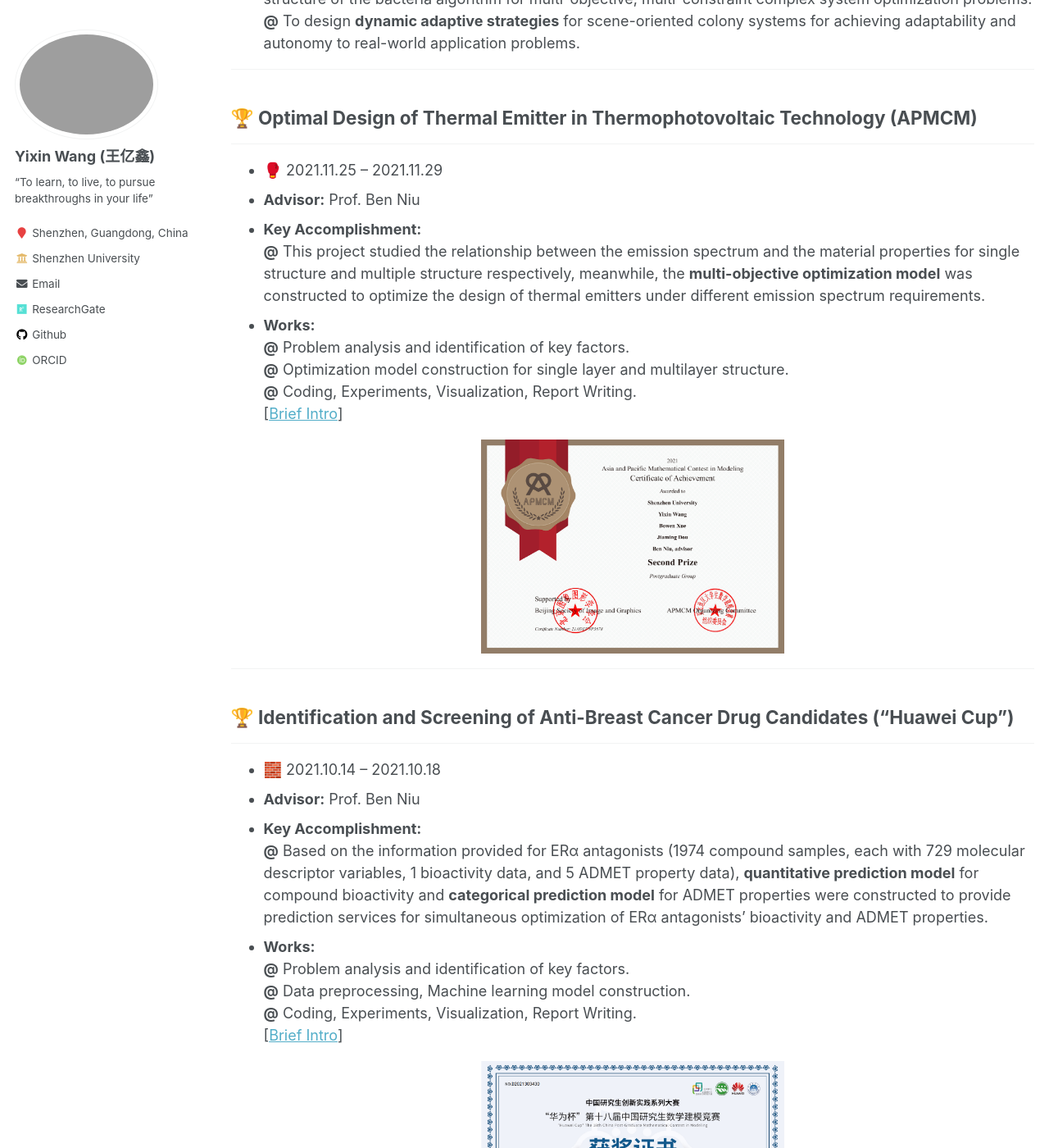
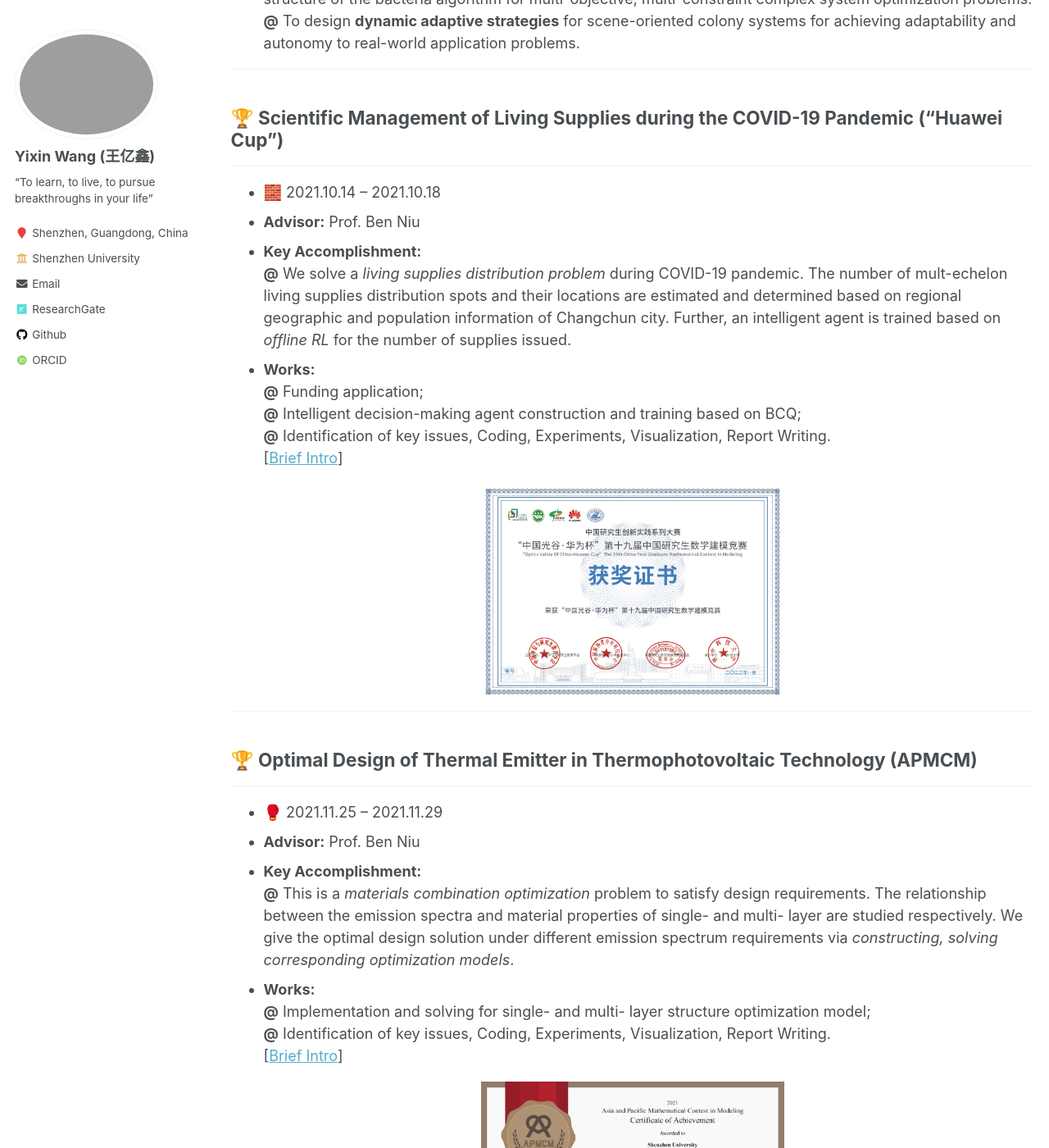
Before and after one commit to yixinwong1998/yixinwong1998.github.io, a Jekyll site: the page built from _pages/experiences.md, in a window 1280 px wide and 1400 px high, scrolled down 1316 px. Shown: the whole window at 82% size. Built offline with Jekyll 4.4.1, drawn with Linux system fonts in a browser that asks for light colours; some web fonts are replaced; some of the changed text lies outside the part shown.

Commit message:
update 230917

```diff
--- a/_pages/experiences.md
+++ b/_pages/experiences.md
@@ -13,7 +13,7 @@ author_profile: true
 * **Topic:** Study on the optimal resource allocation in the context of hierarchical medical system.
 * **Works:** \
     **@** To alleviate overpopulation in comprehensive hospital and improve the efficiency of medical services, China has prompted the medical alliance system. However, medical resource allocation and bidirectional referral strategies remain key issues to be solved.
-    In this study, a medical resource planning model based on a stochastic bidirectional referral service network is presented, in which the burden of medical resources and the quality of health care are considered simultaneously. In addition, several cases including first-visit scale redistribution, referral rate and service rate sensitivity analysis are conducted. Finally, we provide an effective heuristic method to obtain the optimal resource allocation scheme and a series of constructive decision suported insights are discussed.
+    In this study, a medical resource planning model based on a stochastic bidirectional referral service network is presented, in which the burden of medical resources and the quality of health care are considered simultaneously. In addition, several cases including first-visit scale redistribution, referral rate and service rate sensitivity analysis are conducted. Finally, we provide an effective heuristic method to obtain the optimal resource allocation scheme and a series of constructive decision supported insights are discussed.
     <center class="half">
       <img src="\../images/HMS.png" width="370"/>
     </center>
@@ -22,7 +22,7 @@ author_profile: true
 ## 📚 Application for National Natural Science Foundation of China，NSFC
 ------------------
 * ✍️ Jan. 2022 - Mar. 2022
-* **Advisor:** Prof. Hong Wang
+* **Advisor:** Prof. Hong Wang & Prof. Ben Niu
 * **Topic:** Bacterial colony optimization method based on the synergistic evolution of Multi-subject local emergent.
 * **Works:** \
     **@** To simulate **multi-subject local emergent heuristic behavior model** to build efficient bionic swarm intelligence algorithm based on bacterial colony systems. \
@@ -30,16 +30,31 @@ author_profile: true
     **@** To design **dynamic adaptive strategies** for scene-oriented colony systems for achieving adaptability and autonomy to real-world application problems.
 
 ------------------
+## 🏆 Scientific Management of Living Supplies during the COVID-19 Pandemic ("Huawei Cup")
+------------------
+* 🧱 2021.10.14 – 2021.10.18
+* **Advisor:** Prof. Ben Niu
+* **Key Accomplishment:** \
+ **@** We solve a *living supplies distribution problem* during COVID-19 pandemic. The number of mult-echelon living supplies distribution spots and their locations are estimated and determined based on regional geographic and population information of Changchun city. Further, an intelligent agent is trained based on *offline RL* for the number of supplies issued.
+* **Works:** \
+  **@** Funding application; \
+  **@** Intelligent decision-making agent construction and training based on BCQ; \
+  **@** Identification of key issues, Coding, Experiments, Visualization, Report Writing. \
+[<a href="\../files/huaweicup22.pdf">Brief Intro</a>]
+<center class="half">
+  <img src="\../images/huaweicup22.png" width="370"/>
+</center>
+
+------------------
 ## 🏆 Optimal Design of Thermal Emitter in Thermophotovoltaic Technology (APMCM)
 ------------------
 * 🥊 2021.11.25 – 2021.11.29
 * **Advisor:** Prof. Ben Niu
 * **Key Accomplishment:** \
-  **@**	This project studied the relationship between the emission spectrum and the material properties for single structure and multiple structure respectively, meanwhile, the **multi-objective optimization model** was constructed to optimize the design of thermal emitters under different emission spectrum requirements.
+  **@**	This is a *materials combination optimization* problem to satisfy design requirements. The relationship between the emission spectra and material properties of single- and multi- layer are studied respectively. We give the optimal design solution under different emission spectrum requirements via *constructing, solving corresponding optimization models*.
 * **Works:** \
-  **@** Problem analysis and identification of key factors. \
-  **@** Optimization model construction for single layer and multilayer structure. \
-  **@** Coding, Experiments, Visualization, Report Writing. \
+  **@** Implementation and solving for single- and multi- layer structure optimization model; \
+  **@** Identification of key issues, Coding, Experiments, Visualization, Report Writing. \
 [<a href="\../files/apmcm.pdf">Brief Intro</a>]
 <center class="half">
   <img src="\../images/apmcmCup.png" width="370"/>
@@ -51,11 +66,10 @@ author_profile: true
 * 🧱 2021.10.14 – 2021.10.18
 * **Advisor:** Prof. Ben Niu
 * **Key Accomplishment:** \
- **@** Based on the information provided for ERα antagonists (1974 compound samples, each with 729 molecular descriptor variables, 1 bioactivity data, and 5 ADMET property data), **quantitative prediction model** for compound bioactivity and **categorical prediction model** for ADMET properties were constructed to provide prediction services for simultaneous optimization of ERα antagonists' bioactivity and ADMET properties.
+ **@** We provide a stable solution for drugs candidates identification that simultaneously optimizes both bioactivity and ADMET properties. Based on the information provided for ERα antagonists, *quantitative prediction model* for compound bioactivity and *categorical prediction model* for ADMET properties are constructed, respectively.
 * **Works:** \
-  **@** Problem analysis and identification of key factors. \
-  **@** Data preprocessing, Machine learning model construction. \
-  **@** Coding, Experiments, Visualization, Report Writing. \
+  **@** Data preprocessing, Feature fusion prediction model construction. \
+  **@** Identification of key issues, Coding, Experiments, Visualization, Report Writing. \
 [<a href="\../files/huaweicup.pdf">Brief Intro</a>]
 <center class="half">
   <img src="\../images/huaweicup.png" width="370"/>
@@ -65,7 +79,7 @@ author_profile: true
 ## 📕 The Monograph "Theory and Practice of Novel feature selection Based on Bacterial Colony" Compiling
 ------------------
 * ✍️ Dec. 2020 – May 2021
-* **Advisor:** Prof. Hong Wang
+* **Advisor:** Prof. Hong Wang & Prof. Ben Niu
 * **Works:** \
   **@** Participated in a monograph compiling of "Theory and Practice of Novel feature selection Based on Bacterial Colony". This monograph contains the work of our research group in the field of feature selection based on bacterial colony optimization. Yixin was mainly responsible for **the documentation, translation and proofreading** of chapter 5 (Novel feature selection algorithms based on bacterial colony optimization) and chapter 6 (A novel bacterial colony feature selection algorithm for customer relationship management).
 * **Outcome:** Successfully completed the publication of a monograph.
```
Also changed, not shown: other parts of _pages/experiences.md (+1 -1 lines), _pages/about.md (+7 -9 lines), _pages/cv.md (+6 -6 lines), _pages/publications.md (+20 -17 lines), images/huaweicup22.png (added), 2 other files.
